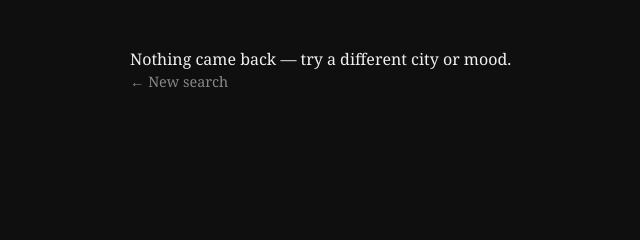
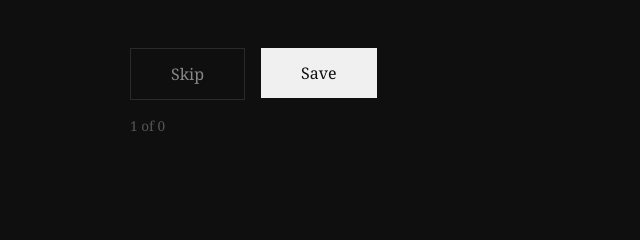
Before and after one commit to Guerrassc/localr, a Flask app: template templates/results.html in a window 1280 px wide. Shown: the part 151-391 px from the top of the page, without its empty margins (170-810 px from the left). Run offline with Flask 3, Linux system fonts and the light colour scheme; the template is opened without the code that fills it, so the values that code supplies are empty.

Commit message:
swipe interface with save and skip

```diff
--- a/static/style.css
+++ b/static/style.css
@@ -159,3 +159,50 @@ blockquote {
 .back:hover {
     color: #f0f0f0;
 }
+#swipe-buttons {
+    display: flex;
+    gap: 16px;
+    margin-top: 32px;
+}
+
+.skip-btn {
+    background: transparent;
+    color: #888;
+    border: 1px solid #2a2a2a;
+    padding: 14px 40px;
+    font-size: 1rem;
+    font-family: 'Georgia', serif;
+    cursor: pointer;
+    transition: all 0.2s;
+    align-self: flex-start;
+}
+
+.skip-btn:hover {
+    border-color: #555;
+    color: #ccc;
+}
+
+.save-btn {
+    background: #f0f0f0;
+    color: #0f0f0f;
+    border: none;
+    padding: 14px 40px;
+    font-size: 1rem;
+    font-family: 'Georgia', serif;
+    cursor: pointer;
+    transition: background 0.2s;
+}
+
+.save-btn:hover {
+    background: #ccc;
+}
+
+#card-counter {
+    color: #555;
+    font-size: 0.85rem;
+    margin-top: 16px;
+}
+
+#saved-section h2 {
+    margin-bottom: 24px;
+}
--- a/templates/results.html
+++ b/templates/results.html
@@ -12,9 +12,10 @@
         <h1>{{ city }}</h1>
         <p class="tagline">{{ mood }} picks from the community</p>
 
-        <div class="cards">
+        <div id="swipe-section">
+            <div id="card-stack">
                 {% for place in recommendations %}
-            <div class="card">
+                <div class="card" data-index="{{ loop.index0 }}">
                     <div class="card-header">
                         <h2>{{ place.name }}</h2>
                         <span class="score">{{ place.score }} mentions</span>
@@ -23,13 +24,84 @@
                     <blockquote>"{{ place.quote }}"</blockquote>
                 </div>
                 {% endfor %}
-
-            {% if not recommendations %}
-            <p>Nothing came back — try a different city or mood.</p>
-            {% endif %}
             </div>
 
-        <a href="/" class="back">← New search</a>
+            <div id="swipe-buttons">
+                <button class="skip-btn" onclick="skip()">Skip</button>
+                <button class="save-btn" onclick="save()">Save</button>
             </div>
+
+            <p id="card-counter"></p>
+        </div>
+
+        <div id="saved-section" style="display:none;">
+            <h2>Saved places</h2>
+            <div id="saved-list"></div>
+            <a href="/" class="back" style="margin-top: 32px; display:inline-block;">← New search</a>
+        </div>
+    </div>
+
+    <script>
+        const cards = document.querySelectorAll('.card');
+        let current = 0;
+        const saved = [];
+
+        function showCard(index) {
+            cards.forEach((c, i) => {
+                c.style.display = i === index ? 'block' : 'none';
+            });
+            document.getElementById('card-counter').textContent =
+                `${index + 1} of ${cards.length}`;
+        }
+
+        function save() {
+            const card = cards[current];
+            saved.push({
+                name: card.querySelector('h2').textContent,
+                summary: card.querySelector('.summary').textContent,
+                score: card.querySelector('.score').textContent
+            });
+            next();
+        }
+
+        function skip() {
+            next();
+        }
+
+        function next() {
+            current++;
+            if (current < cards.length) {
+                showCard(current);
+            } else {
+                showResults();
+            }
+        }
+
+        function showResults() {
+            document.getElementById('swipe-section').style.display = 'none';
+            const savedSection = document.getElementById('saved-section');
+            savedSection.style.display = 'block';
+            const list = document.getElementById('saved-list');
+
+            if (saved.length === 0) {
+                list.innerHTML = '<p style="color:#888">You skipped everything. Try a different city or mood.</p>';
+                return;
+            }
+
+            saved.forEach(place => {
+                list.innerHTML += `
+                    <div class="card">
+                        <div class="card-header">
+                            <h2>${place.name}</h2>
+                            <span class="score">${place.score}</span>
+                        </div>
+                        <p class="summary">${place.summary}</p>
+                    </div>
+                `;
+            });
+        }
+
+        showCard(0);
+    </script>
 </body>
 </html>
```
Lines whose indentation alone changed are shown as unchanged.
